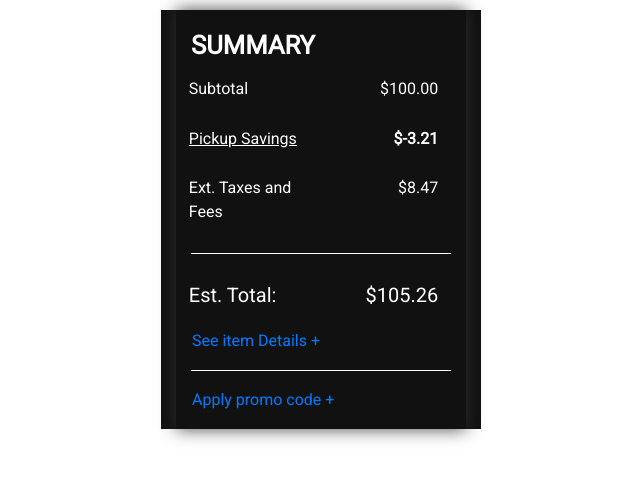
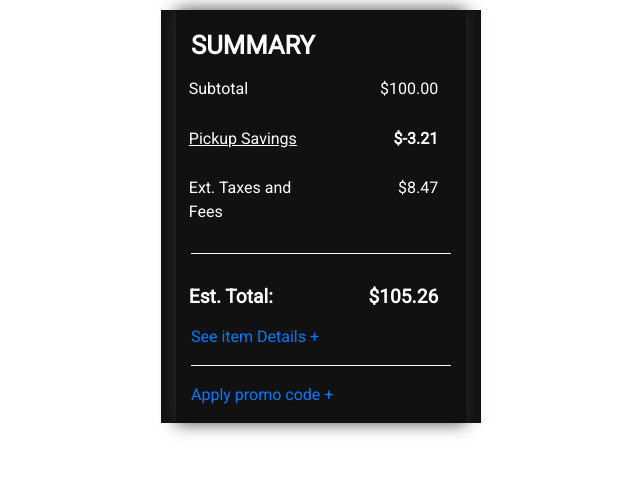
Before and after one commit to nishitmehta1/reactjs-redux-ShoppingCart, a React (Create React App) app: page / in a window 1280 px wide. Shown: the top 480 px of the page, without its empty margins (319-959 px from the left). Built offline with nearby package versions, Linux system fonts and the light colour scheme.

Commit message:
Fix Style - Font

```diff
--- a/src/App.css
+++ b/src/App.css
@@ -53,6 +53,7 @@
 
 button.item-details-button, button.promo-code-button {
   padding: 0;
+  border: 0;
 }
 
 hr {
@@ -75,3 +76,8 @@ hr {
   padding: 0;
   font-size: 0.9em;
 }
+
+.estTotal__title, .estTotal__amount {
+  font-weight: bolder;
+  font-size: 1.2em;
+}
--- a/src/components/EstimatedTotal.js
+++ b/src/components/EstimatedTotal.js
@@ -5,8 +5,8 @@ export class EstimatedTotal extends Component {
 	render() {
 		return (
 			<Row className="show-grid">
-				<Col md={6} className="summary__title"><h5>Est. Total:</h5></Col>
-				<Col md={6} className="summary__amount"><h5>${this.props.price}</h5></Col>
+				<Col md={6} className="summary__title estTotal__title">Est. Total:</Col>
+				<Col md={6} className="summary__amount estTotal__amount">${this.props.price}</Col>
 			</Row>
 		);
 	}
```
